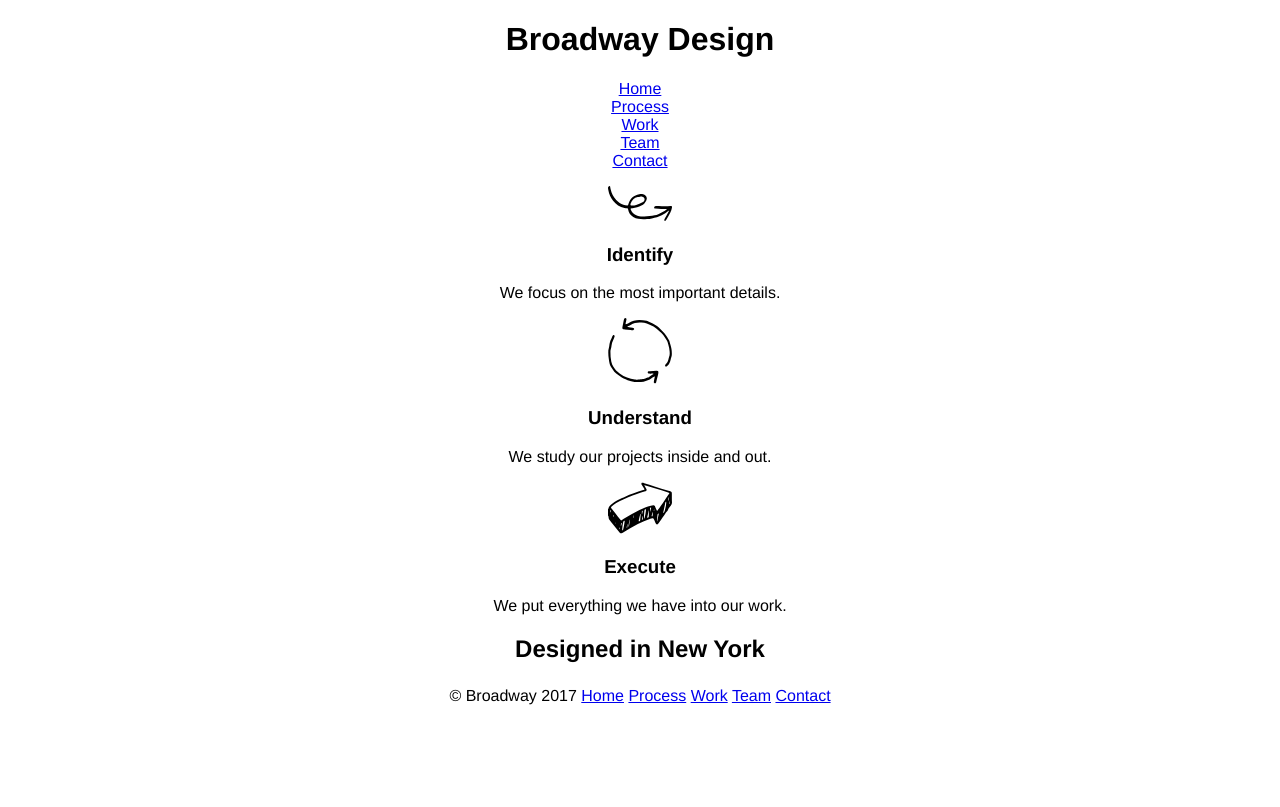
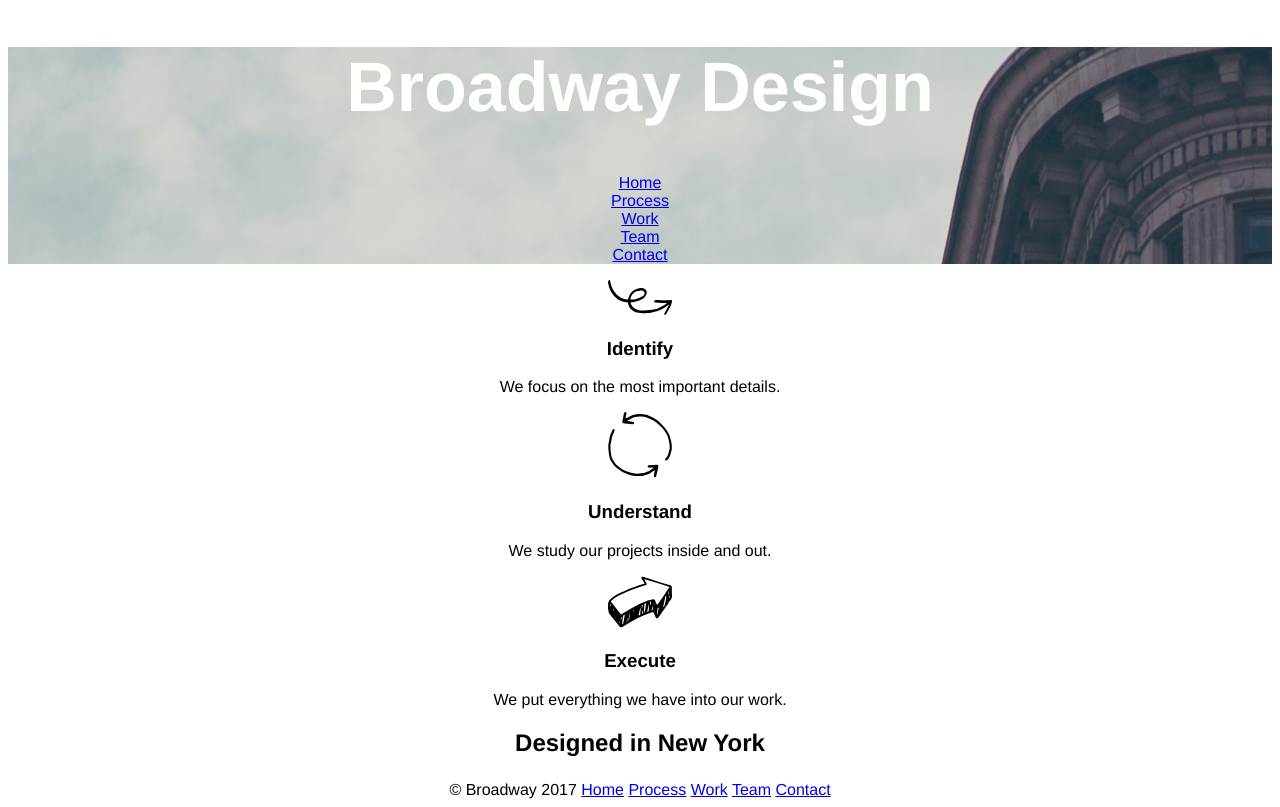
Before and after one commit to zalidane/Broadway, a plain HTML site: page index.html in a window 1280 px wide. Drawn offline with Linux system fonts and the light colour scheme.

Commit message:
Add background image

```diff
--- a/resources/css/styles.css
+++ b/resources/css/styles.css
@@ -2,3 +2,13 @@ body{
   text-align: center;
   font-family: Helvetica;
 }
+
+.heading {
+  background-image: url("../the-flatiron-building.png");
+}
+
+.heading h1{
+  font-size: 70px;
+  font-weight: bold;
+  color: white;
+}
```
